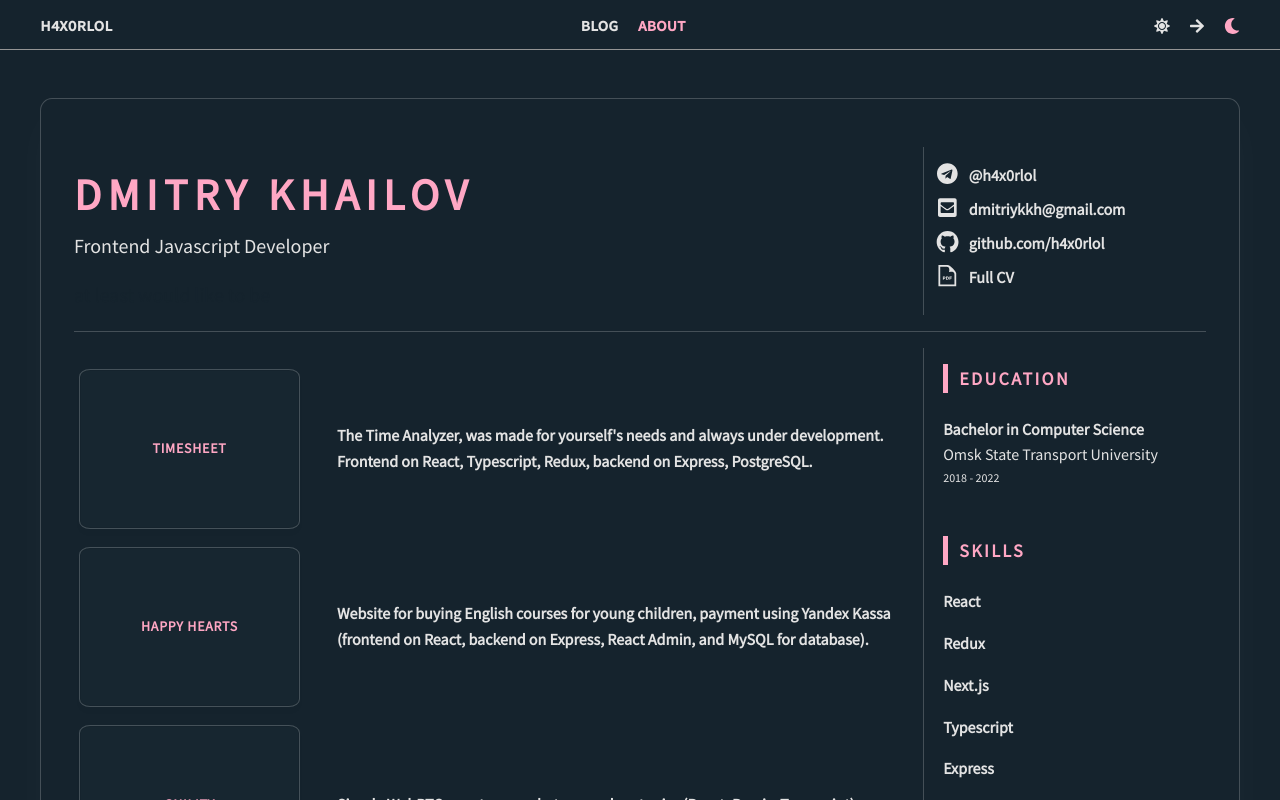
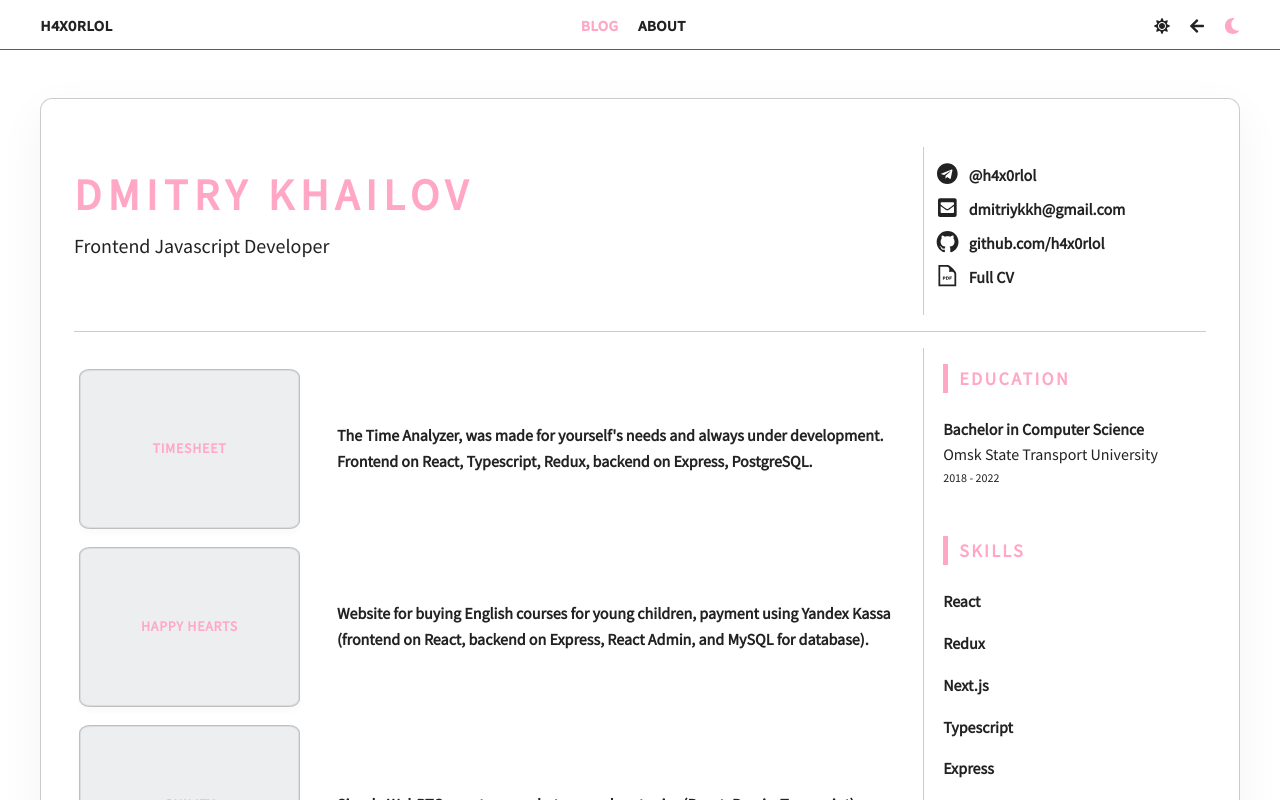
Before and after one commit to h4x0rlol/Blog, a Next.js app in the folder client/: page / in a window 1280 px wide. Shown: the top 800 px of the page. Built offline with nearby package versions, Linux system fonts and the light colour scheme.

Commit message:
Add colors preferences

```diff
--- a/client/components/Navbar.jsx
+++ b/client/components/Navbar.jsx
@@ -10,7 +10,9 @@
   const [activeTheme, setActiveTheme] = React.useState(
     document.body.dataset.theme
   );
-  const [isChecked, setIsChecked] = React.useState(false);
+  const [isChecked, setIsChecked] = React.useState(
+    activeTheme === "light" ? true : false
+  );
   const inactiveTheme = activeTheme === "light" ? "dark" : "light";
 
   const handleThemeChange = () => {
@@ -20,6 +22,7 @@
 
   React.useEffect(() => {
     document.body.dataset.theme = activeTheme;
+    window.localStorage.setItem("theme", activeTheme);
   }, [activeTheme]);
 
   return (
@@ -55,6 +58,9 @@
             <div className={styles.navbar_buttons}>
               <div
                 className={styles.navbar_theme}
+                aria-label={`Change to ${inactiveTheme} mode`}
+                title={`Change to ${inactiveTheme} mode`}
+                type="button"
                 tabIndex="0"
                 onKeyPress={(e) => {
                   e.preventDefault();
@@ -70,7 +76,7 @@
                     onChange={handleThemeChange}
                   />
                   <div>
-                    <i>
+                    <i className={styles.switcher_sun}>
                       <FontAwesomeIcon icon={faSun} />
                     </i>
                     <i>
@@ -79,7 +85,7 @@
                         className={styles.switcher_arrow}
                       />
                     </i>
-                    <i>
+                    <i className={styles.switcher_moon}>
                       <FontAwesomeIcon icon={faMoon} />
                     </i>
                   </div>
--- a/client/pages/_document.jsx
+++ b/client/pages/_document.jsx
@@ -8,7 +8,15 @@
 
   render() {
     const setInitialTheme = `
-    document.body.dataset.theme = 'dark';
+    function getUserPreference() {
+      if(window.localStorage.getItem('theme')) {
+        return window.localStorage.getItem('theme')
+      }
+      return window.matchMedia('(prefers-color-scheme: dark)').matches
+                ? 'dark'
+                : 'light'
+    }
+    document.body.dataset.theme = getUserPreference();
   `;
     return (
       <Html lang="en">
--- a/client/styles/Navbar.module.scss
+++ b/client/styles/Navbar.module.scss
@@ -75,8 +75,13 @@
           transform: rotate(-180deg);
         }
 
-        > :first-child {
-          color: var(--color-text-secondary);
+        .switcher_sun {
+          color: var(--color-text-active);
+          transition: all 100ms linear;
+        }
+
+        .switcher_moon {
+          color: var(--color-text-inactive);
           transition: all 100ms linear;
         }
       }
@@ -84,8 +89,13 @@
 
     &:not(:checked) {
       + div {
-        > :last-child {
-          color: var(--color-text-secondary);
+        .switcher_sun {
+          color: var(--color-text-inactive);
+          transition: all 100ms linear;
+        }
+
+        .switcher_moon {
+          color: var(--color-text-active);
           transition: all 100ms linear;
         }
       }
@@ -94,12 +104,12 @@
 }
 
 .active_link {
-  color: var(--color-text-secondary);
+  color: var(--color-text-active);
   transition: all 100ms linear;
 }
 
 .inactive_link {
-  color: var(--color-text-primary);
+  color: var(--color-text-inactive);
   transition: all 100ms linear;
 }
 
--- a/client/styles/global.scss
+++ b/client/styles/global.scss
@@ -24,6 +24,8 @@
 body[data-theme="dark"] {
   --color-text-primary: #e3e3e3;
   --color-text-secondary: #ffa7c4;
+  --color-text-active: #ffa7c4;
+  --color-text-inactive: #e3e3e3;
   --color-bg-primary: #15232d;
   --color-border-primary: #949494;
   --color-bg-item: #172630;
@@ -36,6 +38,8 @@
 body[data-theme="light"] {
   --color-text-primary: #222;
   --color-text-secondary: #ffa7c4;
+  --color-text-active: #222;
+  --color-text-inactive: #ffa7c4;
   --color-bg-primary: #fff;
   --color-border-primary: #605a57;
   --color-bg-item: #edeef0;
```
